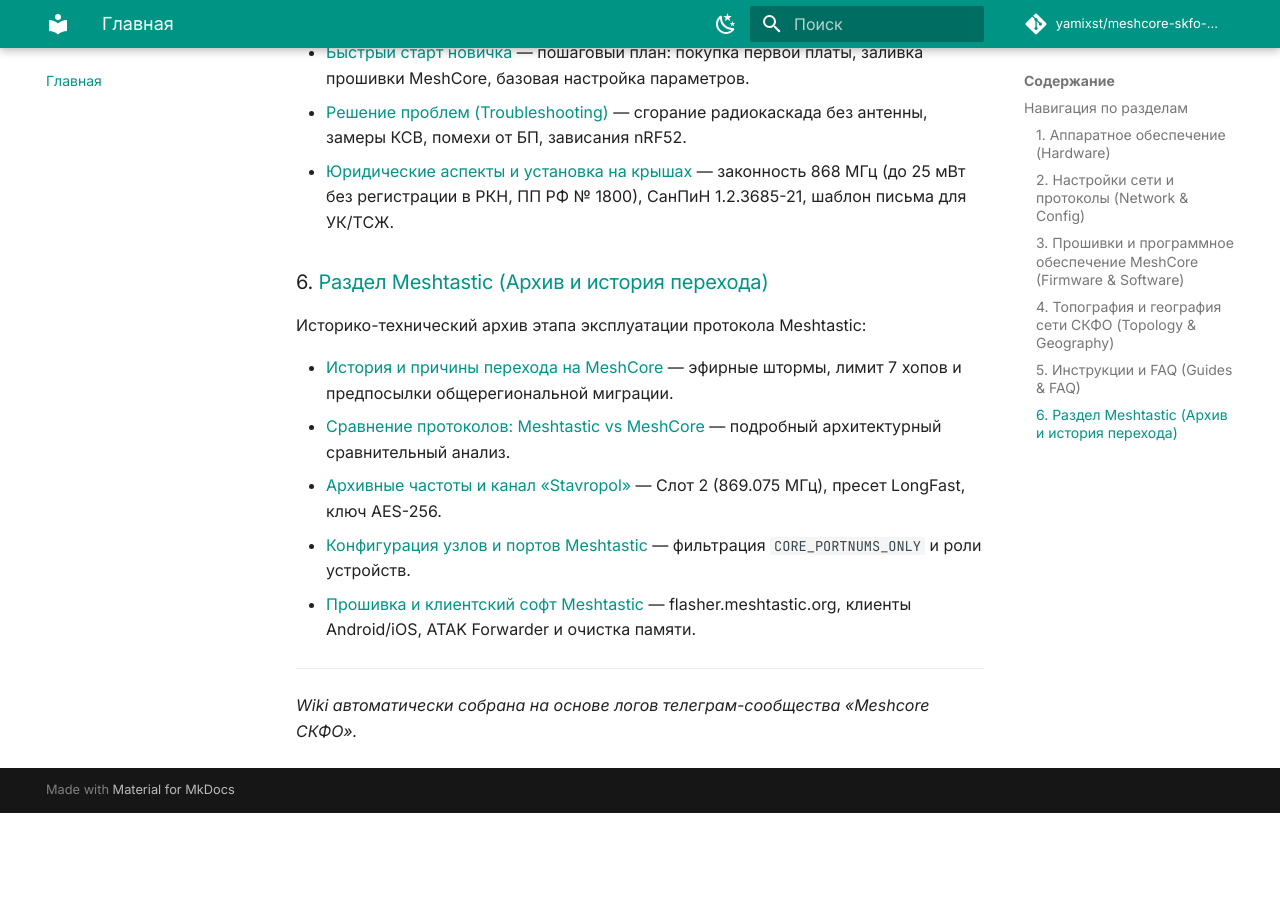
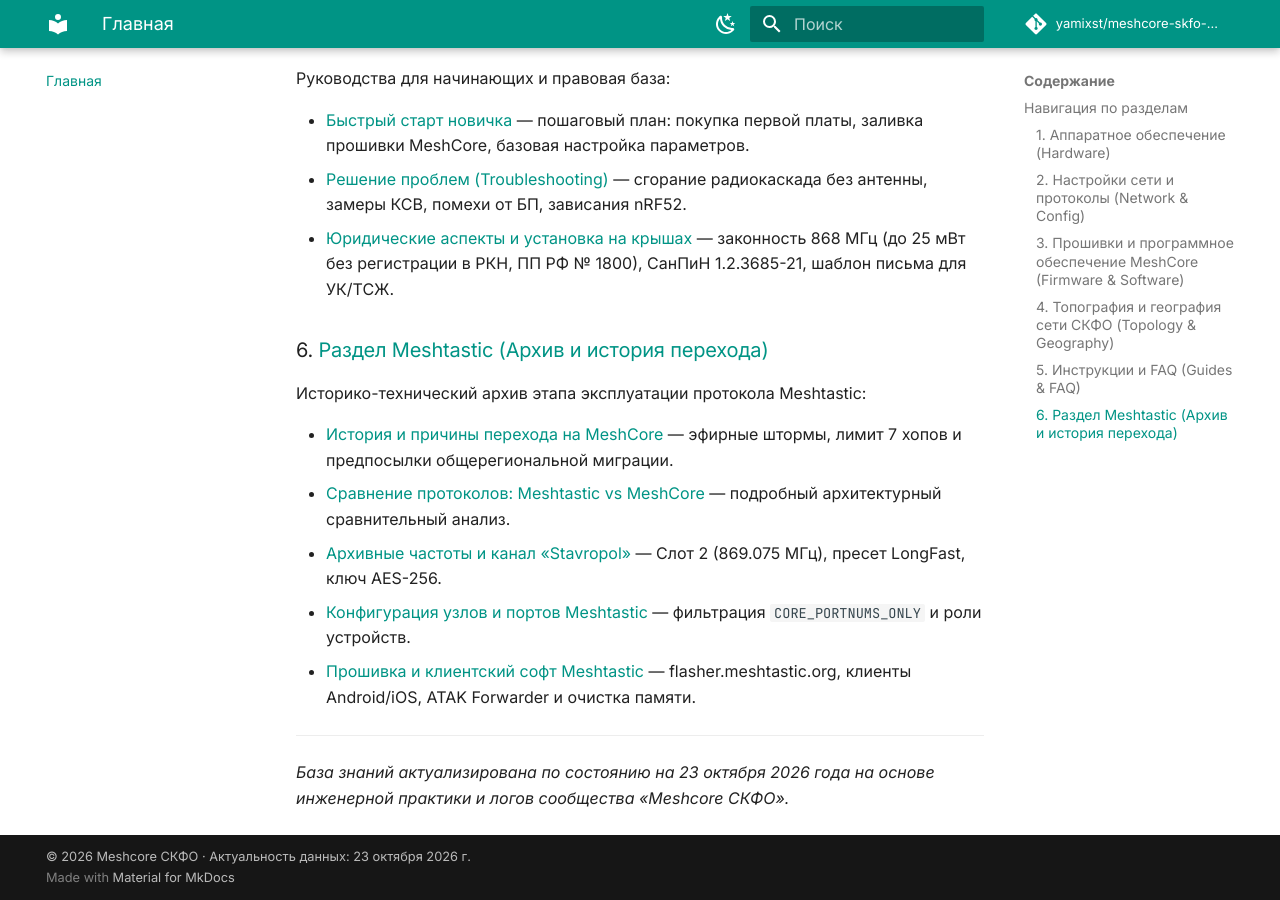
Before and after one commit to yamixst/meshcore-skfo-wiki, an MkDocs documentation site: the page built from wiki/index.md, in a window 1280 px wide and 900 px high, scrolled down 2200 px. Built offline with MkDocs 1.6.1 and Material for MkDocs 9.7.7, drawn with Linux system fonts in a browser that asks for light colours; comment, search, counter and statistics services are not loaded; before the commit the page ends 3013 px from its top, so only the background shows below that; some of the changed text lies outside the part shown.

Commit message:
Add date of relevance: 23 October 2026

```diff
--- a/mkdocs.yml
+++ b/mkdocs.yml
@@ -4,6 +4,7 @@
 site_author: Meshcore СКФО
 repo_name: yamixst/meshcore-skfo-wiki
 repo_url: https://github.com/yamixst/meshcore-skfo-wiki
+copyright: "© 2026 Meshcore СКФО · Актуальность данных: 23 октября 2026 г."
 
 theme:
   name: material
--- a/wiki/index.md
+++ b/wiki/index.md
@@ -1,4 +1,6 @@
 # База знаний региональной сети MeshCore СКФО
+
+> 📅 **Дата актуальности информации:** 23 октября 2026 г. &nbsp;|&nbsp; **Статус сети:** 100% MeshCore СКФО (активный регламент)
 
 Добро пожаловать в официальную базу знаний регионального радиолюбительского сообщества цифровой ячеистой радиосвязи (LoRa Mesh) на Северном Кавказе: Ставропольский край, КМВ (Кавказские Минеральные Воды), КБР, КЧР, РСО-Алания и соседние регионы.
 
@@ -58,4 +60,4 @@
 - [Прошивка и клиентский софт Meshtastic](meshtastic/firmware-and-apps.md) — flasher.meshtastic.org, клиенты Android/iOS, ATAK Forwarder и очистка памяти.
 
 ---
-*Wiki автоматически собрана на основе логов телеграм-сообщества «Meshcore СКФО».*
+*База знаний актуализирована по состоянию на 23 октября 2026 года на основе инженерной практики и логов сообщества «Meshcore СКФО».*
```
